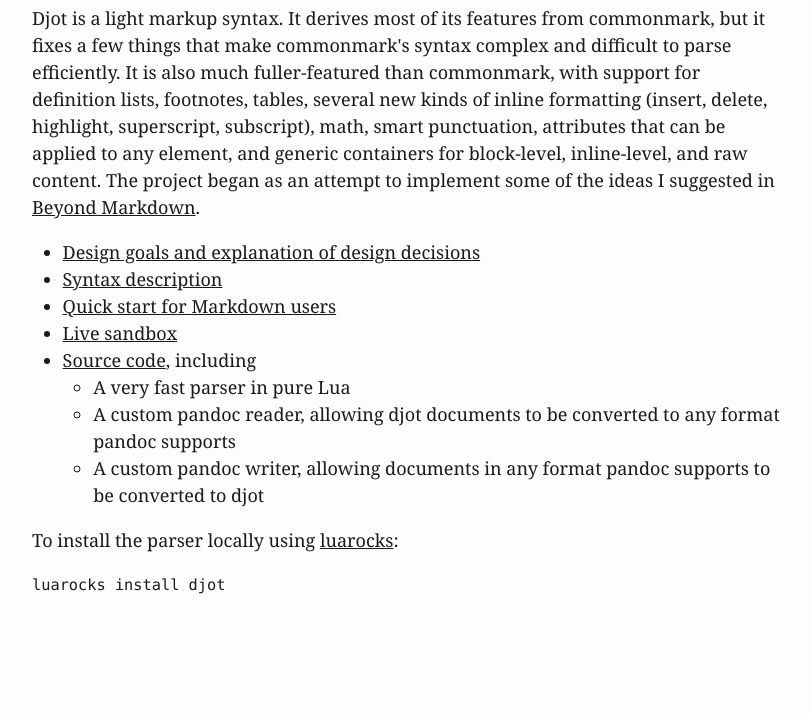
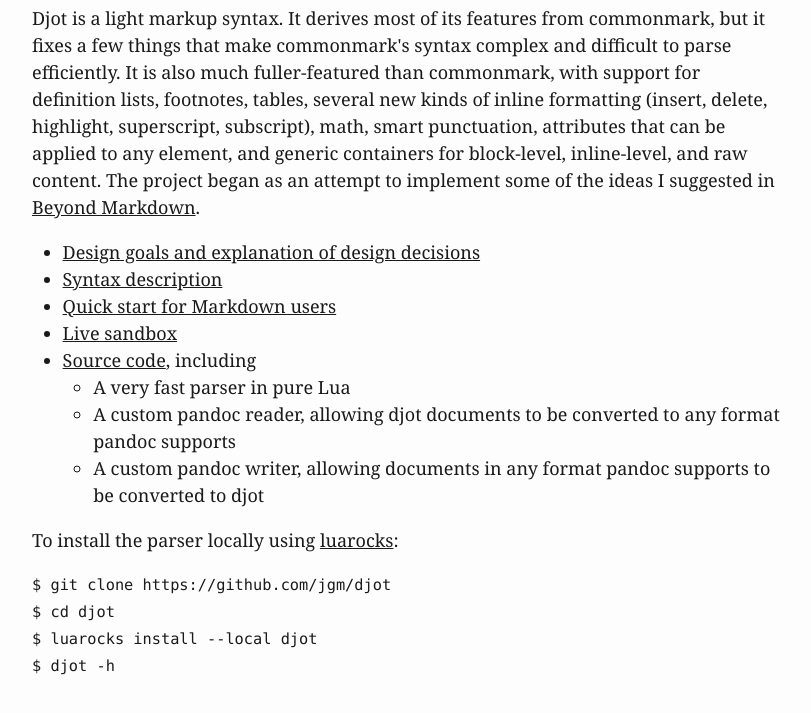
Before and after one commit to jgm/djot, a plain HTML site: page web/index.html in a window 1280 px wide. Shown: the part 141-854 px from the top of the page, without its empty margins (230-1041 px from the left). Before the commit the page ends 808 px from the top, so only its background shows below. Drawn offline with Linux system fonts and the light colour scheme.

Commit message:
Better isntructions for installing parser locally.

```diff
--- a/web/index.html
+++ b/web/index.html
@@ -187,6 +187,9 @@
 </ul>
 
 <p>To install the parser locally using <a href="https://luarocks.org">luarocks</a>:<p>
-<pre><code>luarocks install djot</code></pre>
+<pre><code>$ git clone https://github.com/jgm/djot
+$ cd djot
+$ luarocks install --local djot
+$ djot -h</code></pre>
 </body>
 </html>
```
Also changed, not shown: 1 other file.
